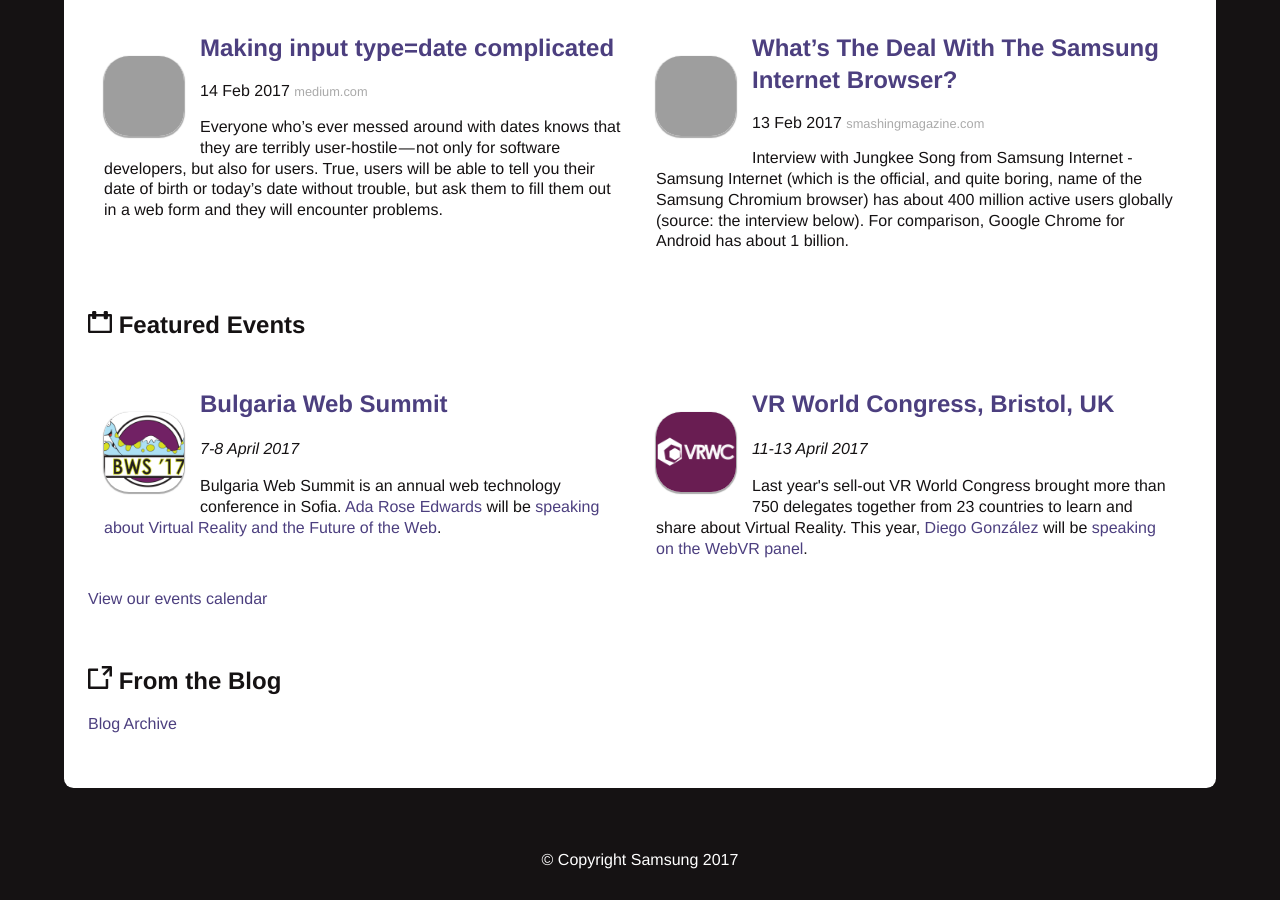
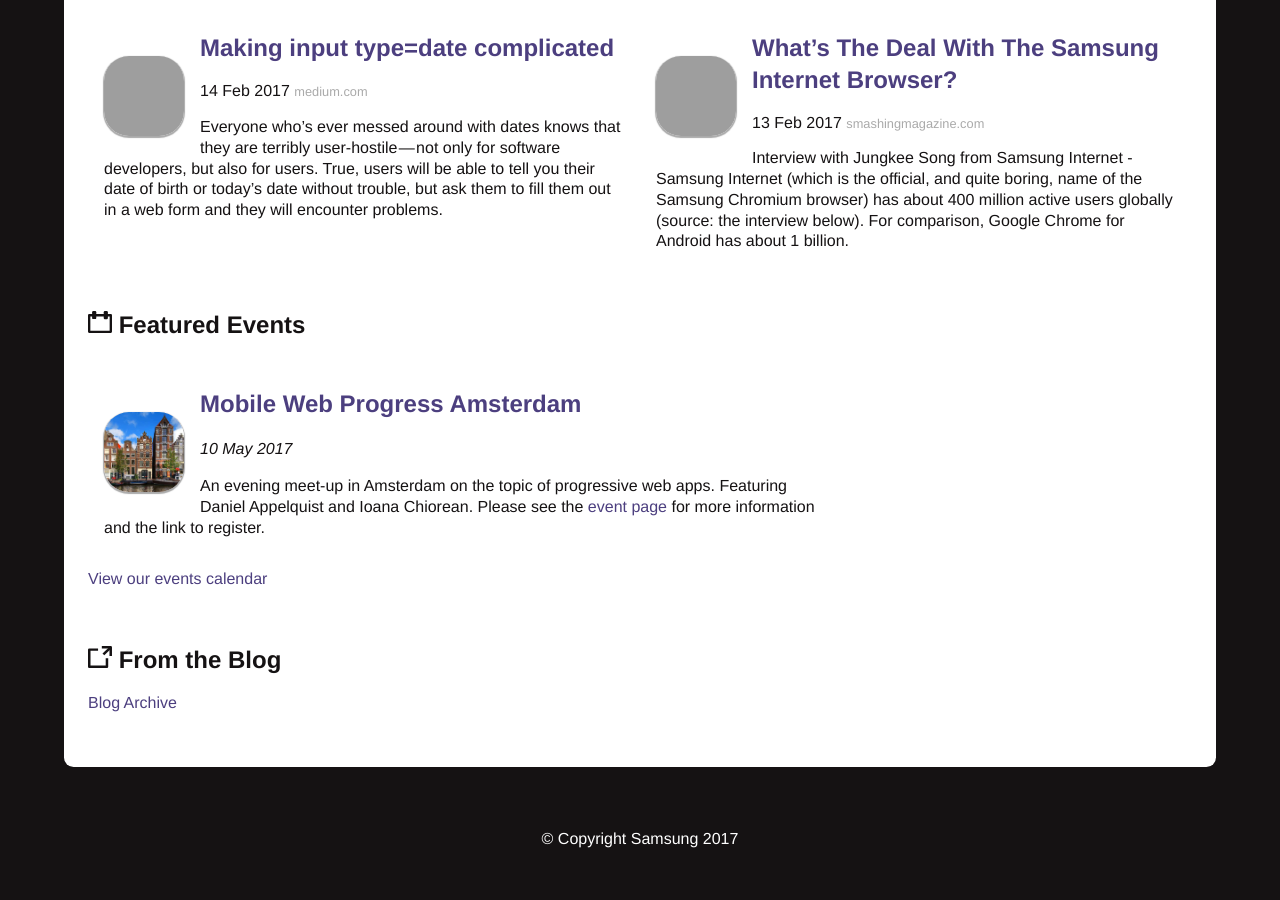
Before and after one commit to SamsungInternet/homepage-archive, a Jekyll site: the page built from index.html, in a window 1280 px wide and 900 px high, scrolled down 729 px, cut to the strip 0-900 px from the top of the window. Built offline with Jekyll 4.4.1, drawn with Linux system fonts in a browser that asks for light colours; after the commit the page ends 1608 px from its top, so only the background shows below that; grey boxes are pictures that could not be loaded.

Commit message:
Update events

```diff
--- a/index.html
+++ b/index.html
@@ -49,15 +49,9 @@
 	<h1><img src="images/calendarLogo.svg" class="title-icon" alt="Events"> Featured Events</h1>
 	<div class="norm-subSection_feed">
 		<div class="feed-item">
-			<a href="https://bulgariawebsummit.com/"><img src="images/events/bulgaria-web-summit.png" class="feed-item_image"><h2>Bulgaria Web Summit</h2></a>
-			<p><em>7-8 April 2017</em></p>
-			<p>Bulgaria Web Summit is an annual web technology conference in Sofia. <a href="https://twitter.com/lady_ada_king">Ada Rose Edwards</a> will be <a href="https://bulgariawebsummit.com/#schedule">speaking about Virtual Reality and the Future of the Web</a>.</p>
-		</div>
-		<div class="feed-item">
-			<a href="http://vrworldcongress.com/"><img src="images/events/vrwc-logo-white.png" class="feed-item_image"><h2>VR World Congress, Bristol, UK</h2></a>
-			<p><em>11-13 April 2017</em></p>
-			<p>Last year's sell-out VR World Congress brought more than 750 delegates together from 23 countries to learn and share about Virtual Reality.
-				This year, <a href="https://twitter.com/diekus">Diego González</a> will be <a href="http://vrworldcongress.com/speakers/speaker-list/">speaking on the WebVR panel</a>.</p>
+			<a href="https://samsunginter.net/events/mwp-ams"><img src="images/header-images/amsterdam.jpg" class="feed-item_image"><h2>Mobile Web Progress Amsterdam</h2></a>
+			<p><em>10 May 2017</em></p>
+			<p>An evening meet-up in Amsterdam on the topic of progressive web apps. Featuring Daniel Appelquist and Ioana Chiorean. Please see the <a href="https://samsunginter.net/events/mwp-ams">event page</a> for more information and the link to register.</p>
 		</div>
 	</div>
 
```
